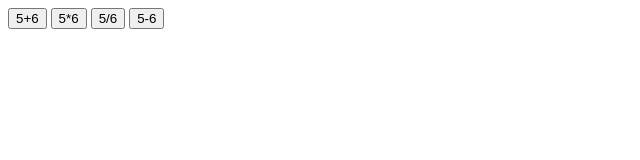
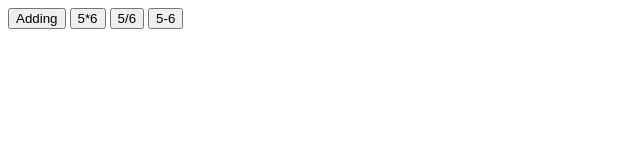
Before and after one commit to MelodyChapfugama/Javascript, a plain HTML site: page maths.html in a window 1280 px wide. Shown: the whole page, without its empty margins (0-640 px from the left). Drawn offline with Linux system fonts and the light colour scheme.

Commit message:
Revert "declaring variables"
This reverts commit eba60bd340a0a9afdebd63f1ba577be7a00cdd2d.

```diff
--- a/maths.html
+++ b/maths.html
@@ -2,7 +2,7 @@
 
 
 
-<button  type="button" onclick="add()"> 5+6 </button>
+<button  type="button" onclick="add()"> Adding </button>
 <button  type="button" onclick="multiply()"> 5*6 </button>
 <button  type="button" onclick="divide()"> 5/6 </button>
 <button  type="button" onclick="subtract()"> 5-6 </button>
```
